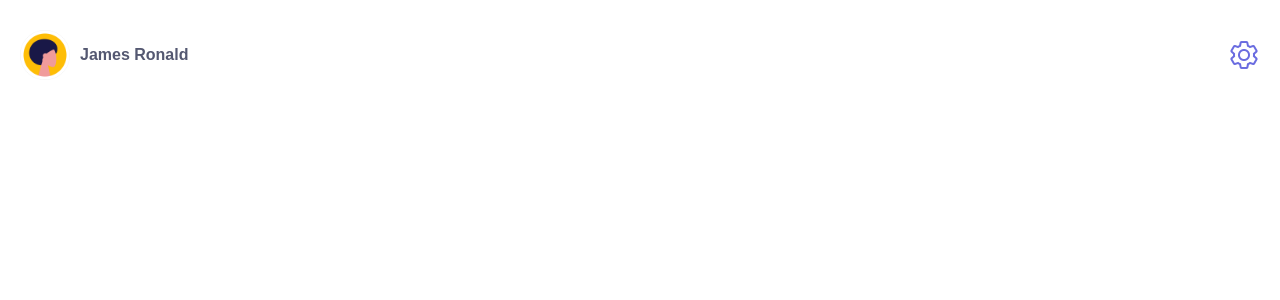
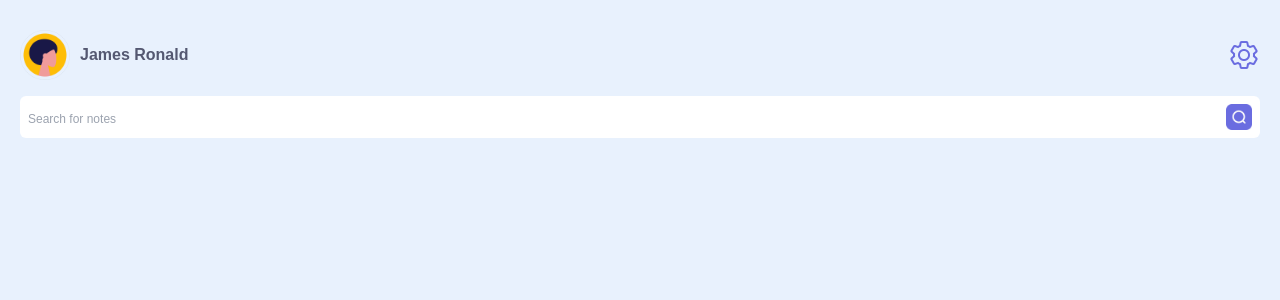
Before and after one commit to dlkokhta/To-Do-List-App, a Next.js app: page / in a window 1280 px wide. Shown: the top 300 px of the page. Built offline with nearby package versions, Linux system fonts and the light colour scheme.

Commit message:
add notes search component with design (no fucntionality yet)

```diff
--- a/src/app/page.tsx
+++ b/src/app/page.tsx
@@ -1,9 +1,11 @@
 import Header from "../components/Header";
+import SearchNotes from "../components/SearchNotes";
 
 export default function Home() {
   return (
-    <div className="pt-[30px] px-5">
+    <div className="pt-[30px] px-5 bg-bgColor h-screen">
       <Header />
+      <SearchNotes />
     </div>
   );
 }
--- a/src/components/Header.tsx
+++ b/src/components/Header.tsx
@@ -5,7 +5,13 @@ export default function Header() {
   return (
     <div className="flex items-center">
       <div className="flex items-center gap-[10px]">
-        <Image alt="frame icon" width={50} height={50} src="/frame.png" />
+        <Image
+          alt="frame icon"
+          width={50}
+          height={50}
+          src="/frame.png"
+          priority
+        />
         <h2 className="text-nameTextColor font-poppins font-extrabold text-base leading-6">
           James Ronald
         </h2>
--- /dev/null
+++ b/src/components/SearchNotes.tsx
@@ -0,0 +1,21 @@
+import React from "react";
+import Image from "next/image";
+
+export default function SearchNotes() {
+  return (
+    <div className="mt-4 relative">
+      <input
+        className="w-full placeholder:font-poppins placeholder:text-xs pl-2 pr-10 py-[9px] rounded-md"
+        placeholder="Search for notes"
+      />
+      <Image
+        alt="search icon"
+        width={26}
+        height={26}
+        src="/search.png"
+        priority
+        className="absolute right-2 top-1/2 transform -translate-y-1/2"
+      />
+    </div>
+  );
+}
--- a/tailwind.config.ts
+++ b/tailwind.config.ts
@@ -15,6 +15,8 @@ export default {
         background: "var(--background)",
         foreground: "var(--foreground)",
         nameTextColor: "#545871",
+        bgColor: "#E8F1FD",
+        placeholderColor: "#B0B0B0",
       },
     },
   },
```
Also changed, not shown: public/search.png (added).
